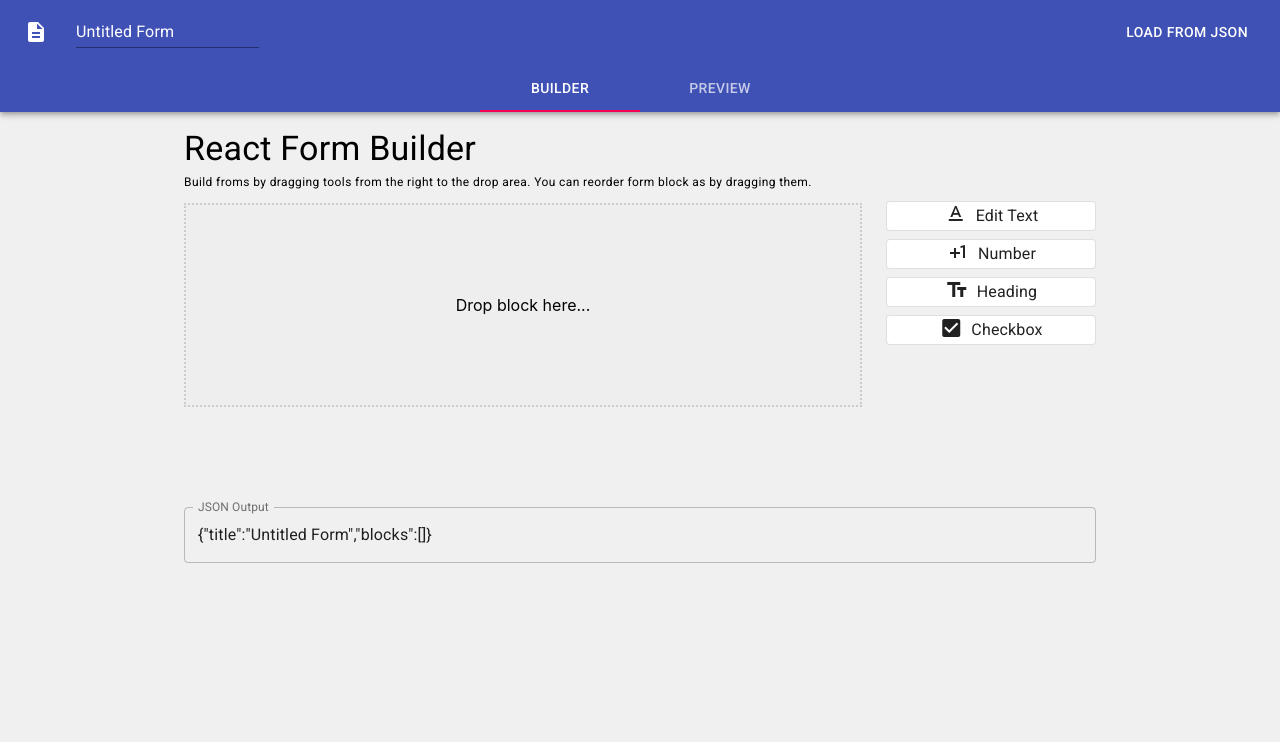
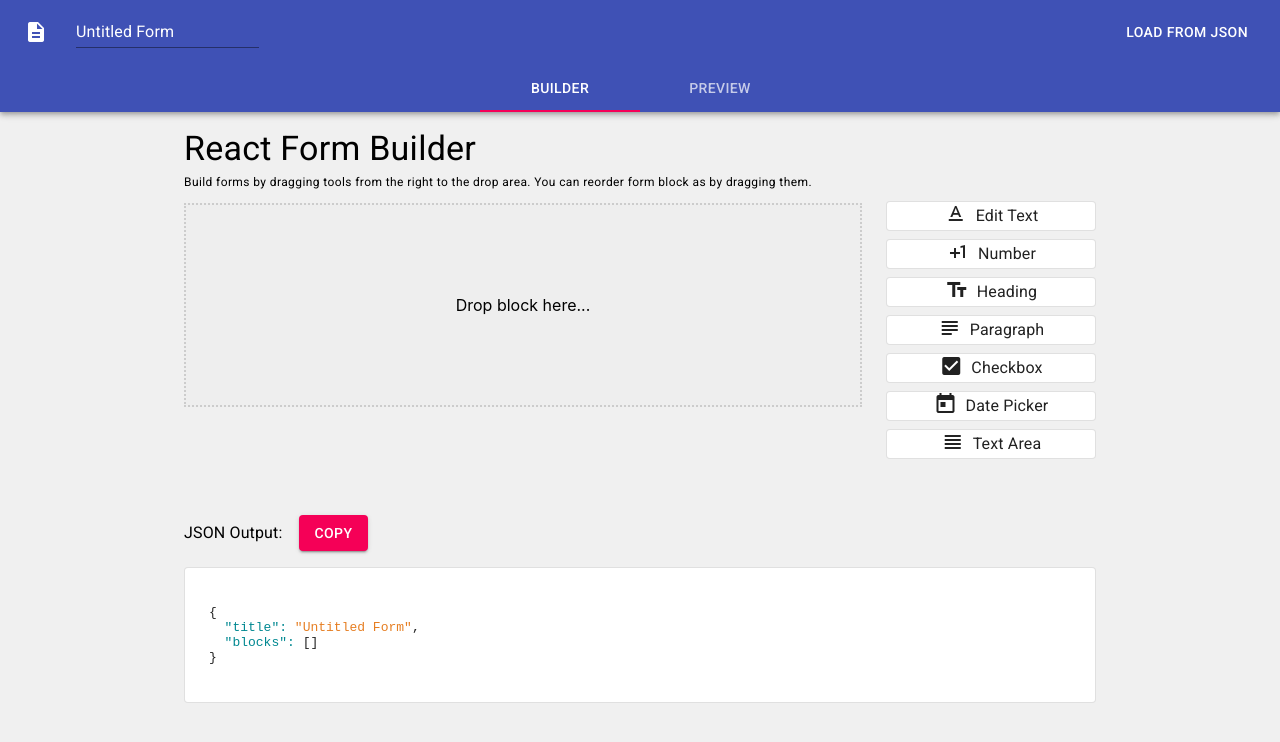
Before and after one commit to tanmayv/react-form-builder, a React (Create React App) app: page / in a window 1280 px wide. Shown: the top 742 px of the page. Built offline with nearby package versions, Linux system fonts and the light colour scheme.

Commit message:
Copy to clipboard support

```diff
--- a/package.json
+++ b/package.json
@@ -3,7 +3,9 @@
   "version": "0.1.0",
   "private": true,
   "dependencies": {
+    "@date-io/date-fns": "^2.10.6",
     "@material-ui/core": "^4.11.0",
+    "@material-ui/pickers": "^3.2.10",
     "@testing-library/jest-dom": "^4.2.4",
     "@testing-library/react": "^9.5.0",
     "@testing-library/user-event": "^7.2.1",
--- a/src/App.tsx
+++ b/src/App.tsx
@@ -5,11 +5,15 @@ import './App.css';
 import FormBuilder, { BlockData, FormBuilderProps } from './core/FormBuilder';
 import FormRenderer from './core/FormRenderer';
 import CheckboxComponent from './custom-component/Checkbox';
+import DateComponent from './custom-component/DateComponent';
 import EditTextComponent from './custom-component/EditTextComponent';
 import HeadingComponent from './custom-component/HeadingComponent';
 import NumberComponent from './custom-component/NumberComponent';
+import ParagraphComponent from './custom-component/ParagraphComponent';
+import TextAreaComponent from './custom-component/TextAreaComponent';
 import Home from './Home';
 import JsonLoader from './JsonLoader';
+import JsonViewer from './JsonViewer';
 
 interface FormData {
   title: string;
@@ -35,11 +39,26 @@ const App: React.FC<{}> = () => {
         title: 'Heading',
         iconClass: 'text_fields'
       },
+      paragraph: {
+        handler: ParagraphComponent,
+        title: 'Paragraph',
+        iconClass: 'subject'
+      },
       checkbox: {
         handler: CheckboxComponent,
         title: 'Checkbox',
         iconClass: 'check_box'
-      }
+      },
+      date: {
+        handler: DateComponent,
+        title: 'Date Picker',
+        iconClass: 'today'
+      },
+      textArea: {
+        handler: TextAreaComponent,
+        title: 'Text Area',
+        iconClass: 'view_headline'
+      },
     },
     data: {
       blocks: formData.blocks
@@ -53,16 +72,9 @@ const App: React.FC<{}> = () => {
   const builderTab = (
     <div>
       <Typography variant='h4'>React Form Builder</Typography>
-      <Typography variant='caption'>Build froms by dragging tools from the right to the drop area. You can reorder form block as by dragging them.</Typography>
+      <Typography variant='caption'>Build forms by dragging tools from the right to the drop area. You can reorder form block as by dragging them.</Typography>
       <FormBuilder {...builderProps} key='builder'/>
-      <TextField
-          fullWidth
-          label="JSON Output"
-          multiline
-          rowsMax={5}
-          value={JSON.stringify(formData)}
-          variant="outlined"
-        />
+      <JsonViewer json={formData}></JsonViewer>
     </div>
   );
   const previewTab = <FormRenderer {...builderProps} title={formData.title}/>;
--- /dev/null
+++ b/src/JsonViewer.tsx
@@ -0,0 +1,56 @@
+import { Button, Grid, Icon, IconButton, Paper, Typography } from '@material-ui/core';
+import React, { createRef, useEffect } from 'react';
+import styled from 'styled-components';
+
+const syntaxHighlight = (json: string) => {
+  const keyColor = '#008891';
+  const stringColor = '#E67E22';
+  const boolColor = '#F24D16';
+  const nullColor = '#4CD4B0';
+  const numberColor = '#27AE60';
+  const tokenRegex = /("(\\u[a-zA-Z0-9]{4}|\\[^u]|[^\\"])*"(\s*:)?|\b(true|false|null)\b|-?\d+(?:\.\d*)?(?:[eE][+\-]?\d+)?)/g;
+  json = json.replace(/&/g, '&amp;').replace(/</g, '&lt;').replace(/>/g, '&gt;');
+
+  return json.replace(tokenRegex, function (match: any) {
+    let color = numberColor;
+    if (/^"/.test(match)) {
+      if (/:$/.test(match)) {
+        color = keyColor;
+      } else {
+        color = stringColor;
+      }
+    } else if (/true|false/.test(match)) {
+      color = boolColor;
+    } else if (/null/.test(match)) {
+      color = nullColor;
+    }
+    return '<span style="color:' + color + '">' + match + '</span>';
+  });
+}
+
+const JsonContainer = styled.pre`
+  max-height: 400px;
+  overflow-y: scroll;
+  padding: 24px;
+`;
+
+const JsonViewer: React.FC<any> = (props) => {
+  const ref = createRef<HTMLPreElement>();
+  useEffect(() => {
+    if (ref && ref.current) {
+      ref.current.innerHTML = syntaxHighlight(JSON.stringify(props.json, null, 2));
+    }
+  })
+  const copyToClipboard = () => {
+    navigator.clipboard.writeText(JSON.stringify(props.json, null, 2));
+  }
+  return (
+    <Grid container spacing={2} alignItems='center'>
+      <Grid item><Typography variant='subtitle1'>JSON Output:</Typography></Grid>
+      <Grid item>{!!navigator.clipboard && <Button variant='contained' color='secondary' onClick={copyToClipboard}>Copy</Button>}</Grid>
+      <Grid item xs={12}><Paper variant='outlined'><JsonContainer ref={ref}>{}</JsonContainer></Paper></Grid>
+    </Grid>
+  );
+}
+
+export default JsonViewer;
--- /dev/null
+++ b/src/custom-component/DateComponent.tsx
@@ -0,0 +1,27 @@
+import { TextField } from '@material-ui/core';
+import React, { useEffect } from 'react';
+
+import { ConfigProps } from '../core/blockconfig/BlockConfigurator';
+import { PropertyType } from '../core/blockconfig/PropertyType';
+
+const DateComponent: React.FC<ConfigProps> = ({ createProperty, properties, change }) => {
+  const typeOptions = ['date', 'datetime-local', 'time'];
+  useEffect(() => {
+    createProperty(PropertyType.STRING, 'label', 'Pick a date');
+    createProperty(PropertyType.STRING, 'value', '');
+    createProperty(PropertyType.STRING_OPTIONS, 'type', {options: typeOptions, selected: 'date'});
+  }, []);
+  return <TextField
+      name={properties.name}
+      label={properties.label}
+      type={properties.type?.selected}
+      value={properties.value || ''}
+      onChange={e => change({value: e.target.value})}
+      InputLabelProps={{
+        shrink: true,
+      }}
+  />;
+
+};
+
+export default DateComponent;
--- a/src/custom-component/HeadingComponent.tsx
+++ b/src/custom-component/HeadingComponent.tsx
@@ -5,17 +5,13 @@ import { ConfigProps } from '../core/blockconfig/BlockConfigurator';
 import { PropertyType } from '../core/blockconfig/PropertyType';
 
 const HeadingComponent: React.FC<ConfigProps> = ({ createProperty, properties }) => {
-  const variantOptions = ['h1', 'h2', 'h3', 'h4', 'h5', 'subtitle1', 'subtitle2', 'caption'];
+  const variantOptions = ['h1', 'h2', 'h3', 'h4', 'h5', 'h6'];
   useEffect(() => {
     createProperty(PropertyType.STRING, 'label', 'Title');
     createProperty(PropertyType.STRING_OPTIONS, 'variant', {options: variantOptions, selected: 'h4'});
   }, []);
   const variant = properties.variant && properties.variant.selected;
-  return (
-    <div>
-      <Typography variant={variant}>{properties.label}</Typography>
-    </div>
-  );
+  return <Typography variant={variant}>{properties.label}</Typography>;
 };
 
 export default HeadingComponent;
--- /dev/null
+++ b/src/custom-component/ParagraphComponent.tsx
@@ -0,0 +1,17 @@
+import { Typography } from '@material-ui/core';
+import React, { useEffect } from 'react';
+
+import { ConfigProps } from '../core/blockconfig/BlockConfigurator';
+import { PropertyType } from '../core/blockconfig/PropertyType';
+
+const ParagraphComponent: React.FC<ConfigProps> = ({ createProperty, properties }) => {
+  const variantOptions = ['subtitle1', 'subtitle2', 'caption', 'body1', 'body2'];
+  useEffect(() => {
+    createProperty(PropertyType.STRING, 'label', 'Subtitle');
+    createProperty(PropertyType.STRING_OPTIONS, 'variant', {options: variantOptions, selected: 'subtitle1'});
+  }, []);
+  const variant = properties.variant && properties.variant.selected;
+  return <Typography variant={variant} component='p'>{properties.label}</Typography>;
+};
+
+export default ParagraphComponent;
--- /dev/null
+++ b/src/custom-component/TextAreaComponent.tsx
@@ -0,0 +1,32 @@
+import React, { useEffect } from "react";
+import TextField from "@material-ui/core/TextField";
+
+import { PropertyType } from "../core/blockconfig/PropertyType";
+import { ConfigProps } from "../core/blockconfig/BlockConfigurator";
+
+const TextAreaComponent: React.FC<ConfigProps> = ({createProperty, properties, change}) => {
+  useEffect(() => {
+    createProperty(PropertyType.STRING, "value", "");
+    createProperty(PropertyType.STRING, "label", "Question?");
+    createProperty(PropertyType.BOOLEAN, "required", false);
+    createProperty(PropertyType.NUMBER, "rows", 4);
+    createProperty(PropertyType.NUMBER, "maxRows", 4);
+  }, []);
+  return (
+    <div>
+      <TextField
+        fullWidth
+        label={properties.label}
+        type="text"
+        multiline
+        rows={properties.rows}
+        rowsMax={properties.maxRows}
+        placeholder="type here"
+        value={properties.value || ""}
+        onChange={(event) => change({ value: event.target.value })}
+      />
+    </div>
+  );
+};
+
+export default TextAreaComponent;
```
Also changed, not shown: 1 other file (tests, documents, lock files or other folders).
